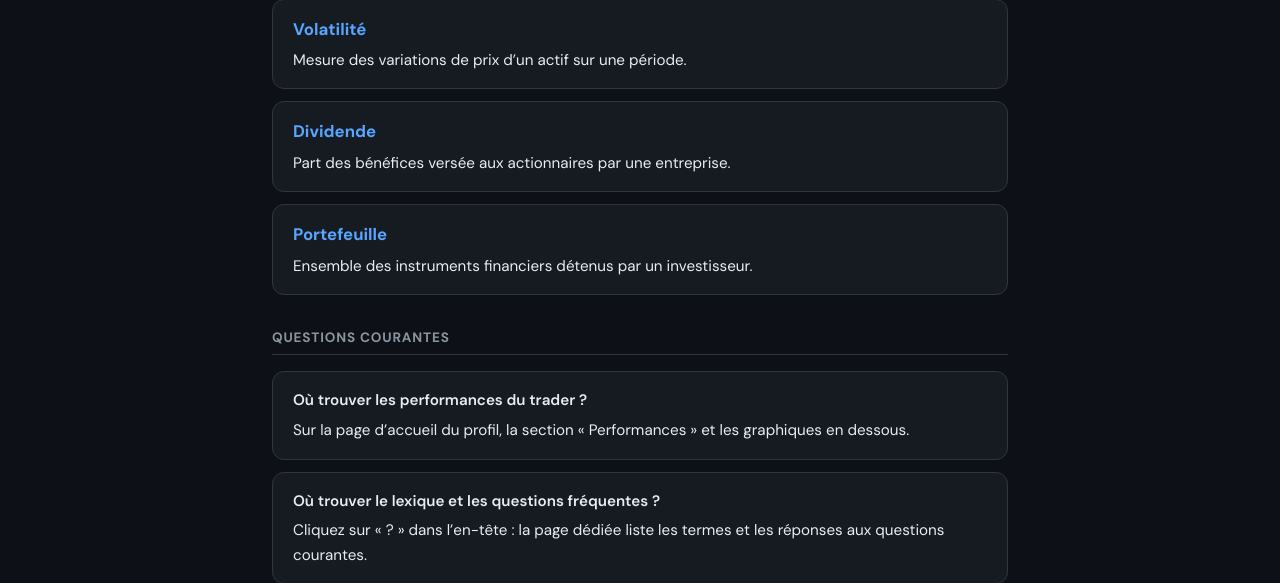
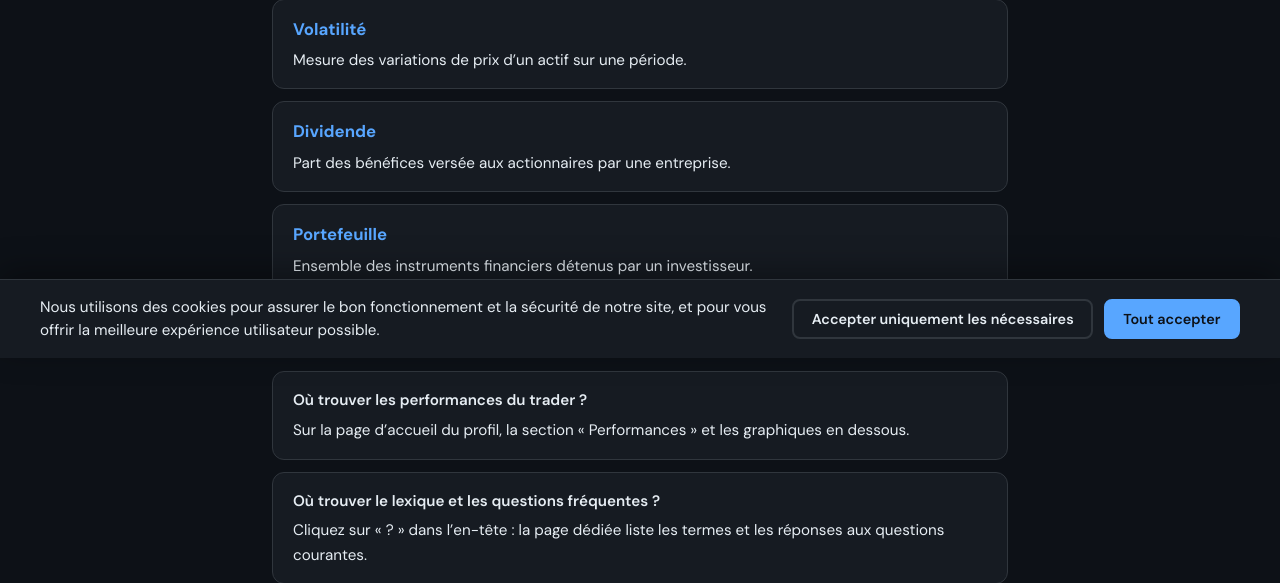
Before and after one commit to RomainR99/etoro_interface, a Flask app: page /lexique in a window 1280 px wide. Shown: the part 442-1025 px from the top of the page. Run offline with Flask 3, Linux system fonts and the light colour scheme.

Commit message:
Cookie consent banner, HTTP cookie + SQLite audit log, POST /api/cookie-consent

```diff
--- a/app.py
+++ b/app.py
@@ -11,6 +11,7 @@ import csv
 import io
 import json
 import os
+import sqlite3
 import re
 import time
 import uuid
@@ -50,6 +51,8 @@ TRADER_POSTS_PATH = os.path.join(os.path.dirname(__file__), "data", "trader_post
 TRADER_POST_IMAGES_DIR = os.path.join(os.path.dirname(__file__), "data", "trader_post_images")
 LEXIQUE_PATH = os.path.join(os.path.dirname(__file__), "data", "lexique.json")
 FAQ_PATH = os.path.join(os.path.dirname(__file__), "data", "faq.json")
+COOKIE_CONSENT_DB_PATH = os.path.join(os.path.dirname(__file__), "data", "cookie_consent.sqlite")
+_cookie_consent_db_ready = False
 _lexique_json_cache: list | None = None
 _faq_json_cache: list | None = None
 _trader_posts_cache: list[dict] | None = None
@@ -130,6 +133,66 @@ def _get_client_ip() -> str:
     if forwarded:
         return forwarded.split(",")[0].strip()
     return request.remote_addr or "unknown"
+
+
+def _ensure_cookie_consent_db() -> None:
+    """Crée la base SQLite et la table si besoin."""
+    global _cookie_consent_db_ready
+    if _cookie_consent_db_ready:
+        return
+    os.makedirs(os.path.dirname(COOKIE_CONSENT_DB_PATH), exist_ok=True)
+    conn = sqlite3.connect(COOKIE_CONSENT_DB_PATH)
+    try:
+        conn.execute(
+            """
+            CREATE TABLE IF NOT EXISTS cookie_consent_log (
+                id INTEGER PRIMARY KEY AUTOINCREMENT,
+                created_at TEXT NOT NULL,
+                choice TEXT NOT NULL,
+                visitor_id TEXT,
+                lang TEXT,
+                user_agent TEXT,
+                client_ip TEXT
+            )
+            """
+        )
+        conn.execute(
+            "CREATE INDEX IF NOT EXISTS idx_cookie_consent_created ON cookie_consent_log(created_at)"
+        )
+        conn.commit()
+        _cookie_consent_db_ready = True
+    finally:
+        conn.close()
+
+
+def _log_cookie_consent_to_db(
+    choice: str,
+    visitor_id: str | None,
+    lang: str | None,
+    user_agent: str | None,
+    client_ip: str | None,
+) -> None:
+    """Enregistre une ligne de consentement cookies (trace en base)."""
+    _ensure_cookie_consent_db()
+    conn = sqlite3.connect(COOKIE_CONSENT_DB_PATH)
+    try:
+        conn.execute(
+            """
+            INSERT INTO cookie_consent_log (created_at, choice, visitor_id, lang, user_agent, client_ip)
+            VALUES (?, ?, ?, ?, ?, ?)
+            """,
+            (
+                datetime.now(timezone.utc).isoformat(),
+                choice,
+                visitor_id or "",
+                (lang or "")[:16],
+                (user_agent or "")[:512],
+                (client_ip or "")[:64],
+            ),
+        )
+        conn.commit()
+    finally:
+        conn.close()
 
 
 def _check_chat_rate_limit(visitor_id: str) -> bool:
@@ -781,6 +844,26 @@ def api_trader_posts():
             "has_more": offset + limit < len(filtered),
         }
     )
+
+
+@app.route("/api/cookie-consent", methods=["POST"])
+def api_cookie_consent():
+    """Enregistre le choix de consentement cookies en base (SQLite) et pose visitor_id si besoin."""
+    data = request.get_json(silent=True) or {}
+    choice = (data.get("choice") or "").strip().lower()
+    if choice not in ("accepted", "necessary"):
+        return jsonify({"ok": False, "error": "invalid choice"}), 400
+    lang = (data.get("lang") or "").strip()[:16]
+    ua = (request.headers.get("User-Agent") or "")[:512]
+    ip = _get_client_ip()
+    resp = make_response(jsonify({"ok": True}))
+    visitor_id = _get_or_set_visitor_id(resp)
+    try:
+        _log_cookie_consent_to_db(choice, visitor_id, lang, ua, ip)
+    except Exception:
+        app.logger.exception("cookie_consent_db")
+        return jsonify({"ok": False, "error": "storage"}), 500
+    return resp
 
 
 @app.route("/lexique")
--- a/templates/lexique.html
+++ b/templates/lexique.html
@@ -58,6 +58,7 @@
     </style>
 </head>
 <body>
+    {% include 'partials/cookie_banner.html' %}
     <div class="container" id="lexPageRoot">
         <a class="back show-fr" href="/">← Retour au profil</a>
         <a class="back show-en" href="/">← Back to profile</a>
@@ -96,6 +97,7 @@
         (function () {
             var lang = localStorage.getItem("page_lang") || "fr";
             if (lang === "en") document.getElementById("lexPageRoot").classList.add("lang-en");
+            if (typeof window.refreshCookieBannerLang === "function") window.refreshCookieBannerLang();
         })();
     </script>
 </body>
--- /dev/null
+++ b/templates/partials/cookie_banner.html
@@ -0,0 +1,213 @@
+<style>
+    #cookieConsentBanner.cookie-consent-banner {
+        position: fixed;
+        left: 0;
+        right: 0;
+        bottom: 0;
+        z-index: 200;
+        padding: 1rem 1.25rem calc(1rem + env(safe-area-inset-bottom, 0px));
+        background: var(--card, #161b22);
+        border-top: 1px solid var(--border, #30363d);
+        box-shadow: 0 -8px 32px rgba(0, 0, 0, 0.35);
+    }
+    #cookieConsentBanner.cookie-consent-banner[hidden] {
+        display: none !important;
+    }
+    .cookie-consent-inner {
+        max-width: 1200px;
+        margin: 0 auto;
+        display: flex;
+        flex-wrap: wrap;
+        align-items: center;
+        justify-content: space-between;
+        gap: 1rem;
+    }
+    .cookie-consent-text {
+        flex: 1 1 280px;
+        margin: 0;
+        font-size: 0.95rem;
+        line-height: 1.5;
+        color: var(--text, #e6edf3);
+    }
+    .cookie-consent-actions {
+        display: flex;
+        flex-wrap: wrap;
+        gap: 0.65rem;
+        flex-shrink: 0;
+    }
+    .cookie-consent-btn {
+        font-family: inherit;
+        font-size: 0.9rem;
+        font-weight: 600;
+        padding: 0.55rem 1.1rem;
+        border-radius: 8px;
+        cursor: pointer;
+        border: 2px solid var(--border, #30363d);
+        transition: border-color 0.15s ease, background 0.15s ease, color 0.15s ease;
+    }
+    .cookie-consent-btn-secondary {
+        background: transparent;
+        color: var(--text, #e6edf3);
+    }
+    .cookie-consent-btn-secondary:hover {
+        border-color: var(--muted, #8b949e);
+    }
+    .cookie-consent-btn-primary {
+        background: var(--accent, #58a6ff);
+        color: var(--bg, #0d1117);
+        border-color: var(--accent, #58a6ff);
+    }
+    .cookie-consent-btn-primary:hover {
+        filter: brightness(1.08);
+    }
+    @media (max-width: 540px) {
+        .cookie-consent-actions {
+            width: 100%;
+        }
+        .cookie-consent-btn {
+            flex: 1 1 auto;
+            min-width: 0;
+        }
+    }
+</style>
+<div id="cookieConsentBanner" class="cookie-consent-banner" role="dialog" aria-modal="false" aria-labelledby="cookieConsentText" hidden>
+    <div class="cookie-consent-inner">
+        <p id="cookieConsentText" class="cookie-consent-text" aria-live="polite"></p>
+        <div class="cookie-consent-actions">
+            <button type="button" id="cookieAcceptNecessary" class="cookie-consent-btn cookie-consent-btn-secondary"></button>
+            <button type="button" id="cookieAcceptAll" class="cookie-consent-btn cookie-consent-btn-primary"></button>
+        </div>
+    </div>
+</div>
+<script>
+(function () {
+    /** Nom du cookie HTTP (lisible côté JS à chaque visite, et par le serveur via l’en-tête Cookie) */
+    var CONSENT_COOKIE_NAME = "cookieConsent";
+    /** Ancienne clé localStorage — migrée vers le cookie si présente */
+    var STORAGE_KEY = "cookie_consent";
+    var COOKIE_I18N = {
+        en: {
+            text: "We use cookies to enable the proper functioning and security of our website, and to offer you the best possible user experience.",
+            necessary: "Accept only necessary",
+            all: "Accept all"
+        },
+        fr: {
+            text: "Nous utilisons des cookies pour assurer le bon fonctionnement et la sécurité de notre site, et pour vous offrir la meilleure expérience utilisateur possible.",
+            necessary: "Accepter uniquement les nécessaires",
+            all: "Tout accepter"
+        }
+    };
+    function cookieLang() {
+        return localStorage.getItem("page_lang") === "en" ? "en" : "fr";
+    }
+    function applyCookieTexts() {
+        var t = COOKIE_I18N[cookieLang()] || COOKIE_I18N.en;
+        var textEl = document.getElementById("cookieConsentText");
+        var btnN = document.getElementById("cookieAcceptNecessary");
+        var btnA = document.getElementById("cookieAcceptAll");
+        if (textEl) textEl.textContent = t.text;
+        if (btnN) btnN.textContent = t.necessary;
+        if (btnA) btnA.textContent = t.all;
+    }
+    function showCookieBanner() {
+        var banner = document.getElementById("cookieConsentBanner");
+        if (!banner) return;
+        banner.removeAttribute("hidden");
+        applyCookieTexts();
+    }
+    function hideCookieBanner() {
+        var banner = document.getElementById("cookieConsentBanner");
+        if (banner) banner.setAttribute("hidden", "");
+    }
+    function getCookie(name) {
+        var parts = ("; " + document.cookie).split("; " + name + "=");
+        if (parts.length === 2) {
+            return decodeURIComponent(parts.pop().split(";").shift() || "");
+        }
+        return "";
+    }
+    /** Écrit le cookie de consentement (1 an, path=/, SameSite=Lax, Secure en HTTPS) */
+    function setConsentCookie(value) {
+        var maxAge = 365 * 24 * 60 * 60;
+        var secure = location.protocol === "https:" ? "; Secure" : "";
+        document.cookie =
+            CONSENT_COOKIE_NAME +
+            "=" +
+            encodeURIComponent(value) +
+            "; path=/; max-age=" +
+            maxAge +
+            "; SameSite=Lax" +
+            secure;
+    }
+    /**
+     * Valeur actuelle du consentement lue sur document.cookie à chaque chargement.
+     * — "accepted" : tout accepter
+     * — "necessary" : uniquement les cookies nécessaires
+     * — "" : pas encore choisi
+     */
+    function getConsentFromCookie() {
+        return getCookie(CONSENT_COOKIE_NAME);
+    }
+    function migrateLegacyStorage() {
+        try {
+            var fromCookie = getConsentFromCookie();
+            if (fromCookie === "accepted" || fromCookie === "necessary") return true;
+            var old = localStorage.getItem(STORAGE_KEY);
+            if (old === "all") {
+                setConsentCookie("accepted");
+                return true;
+            }
+            if (old === "necessary") {
+                setConsentCookie("necessary");
+                return true;
+            }
+        } catch (e) {}
+        return false;
+    }
+    function hasConsentAlready() {
+        if (migrateLegacyStorage()) return true;
+        var v = getConsentFromCookie();
+        return v === "accepted" || v === "necessary";
+    }
+    function saveConsent(choice) {
+        if (choice === "all") {
+            setConsentCookie("accepted");
+            try {
+                localStorage.setItem(STORAGE_KEY, "all");
+            } catch (e) {}
+        } else {
+            setConsentCookie("necessary");
+            try {
+                localStorage.setItem(STORAGE_KEY, "necessary");
+            } catch (e) {}
+        }
+        hideCookieBanner();
+        var apiChoice = choice === "all" ? "accepted" : "necessary";
+        var lang = "fr";
+        try {
+            lang = localStorage.getItem("page_lang") || "fr";
+        } catch (e) {}
+        fetch("/api/cookie-consent", {
+            method: "POST",
+            headers: { "Content-Type": "application/json", Accept: "application/json" },
+            body: JSON.stringify({ choice: apiChoice, lang: lang }),
+            credentials: "same-origin",
+        }).catch(function () {});
+    }
+    function initCookieBanner() {
+        if (hasConsentAlready()) return;
+        showCookieBanner();
+    }
+    window.getCookieConsent = getConsentFromCookie;
+    var btnNec = document.getElementById("cookieAcceptNecessary");
+    var btnAll = document.getElementById("cookieAcceptAll");
+    if (btnNec) btnNec.addEventListener("click", function () { saveConsent("necessary"); });
+    if (btnAll) btnAll.addEventListener("click", function () { saveConsent("all"); });
+    window.refreshCookieBannerLang = applyCookieTexts;
+    if (document.readyState === "loading") {
+        document.addEventListener("DOMContentLoaded", initCookieBanner);
+    } else {
+        initCookieBanner();
+    }
+})();
+</script>
--- a/templates/profile.html
+++ b/templates/profile.html
@@ -608,6 +608,7 @@
     </style>
 </head>
 <body>
+    {% include 'partials/cookie_banner.html' %}
     <div class="container">
         <header>
             <a href="https://www.etoro.com/people/{{ username }}" class="header-etoro-hit" target="_blank" rel="noopener noreferrer" aria-label="Profil eToro — {{ username }}"></a>
@@ -1383,6 +1384,10 @@
                 }
                 window.__postEmptyI18n = { noPost: t.noPost, noPostsInLanguage: t.noPostsInLanguage };
                 if (typeof window.resetTraderPostsList === "function") window.resetTraderPostsList();
+                const cookieBn = document.getElementById("cookieConsentBanner");
+                if (cookieBn && !cookieBn.hasAttribute("hidden") && typeof window.refreshCookieBannerLang === "function") {
+                    window.refreshCookieBannerLang();
+                }
             }
 
             const savedLang = localStorage.getItem("page_lang") || "en";
```
Also changed, not shown: 1 other file.
